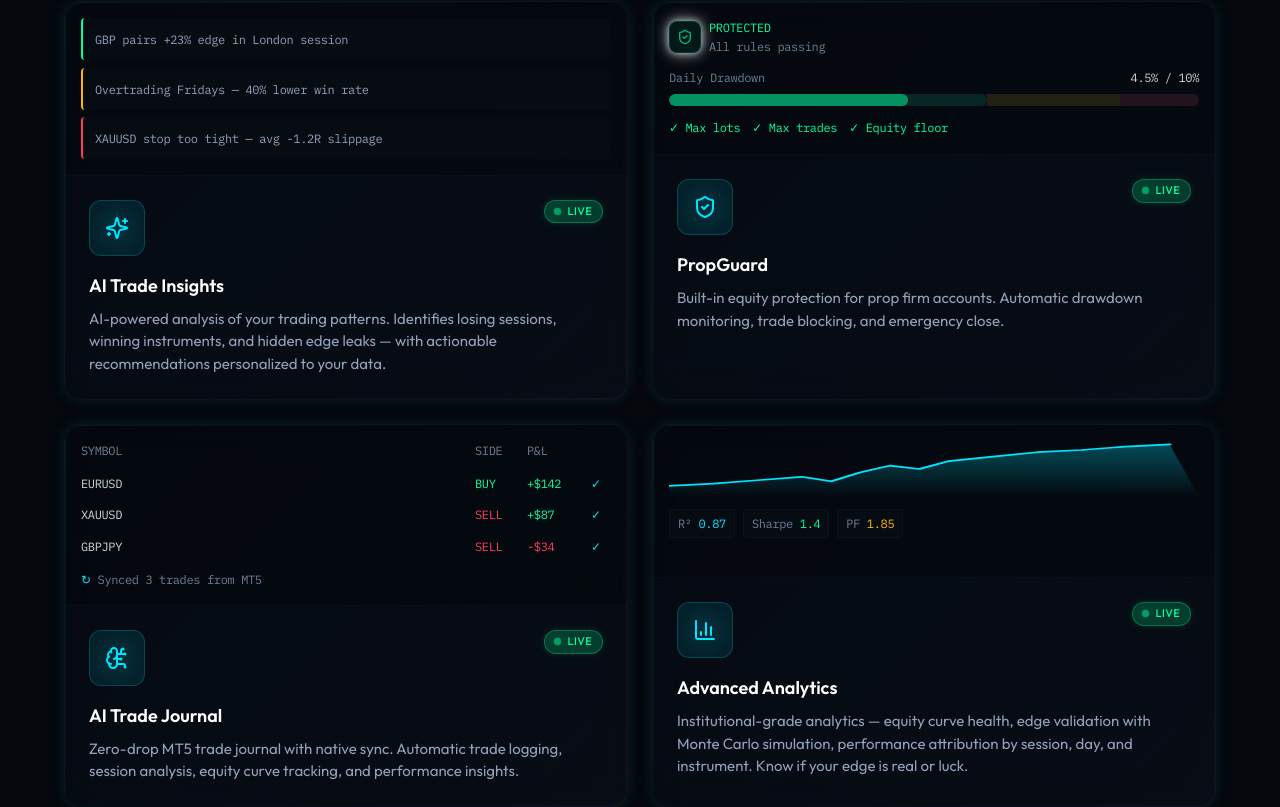
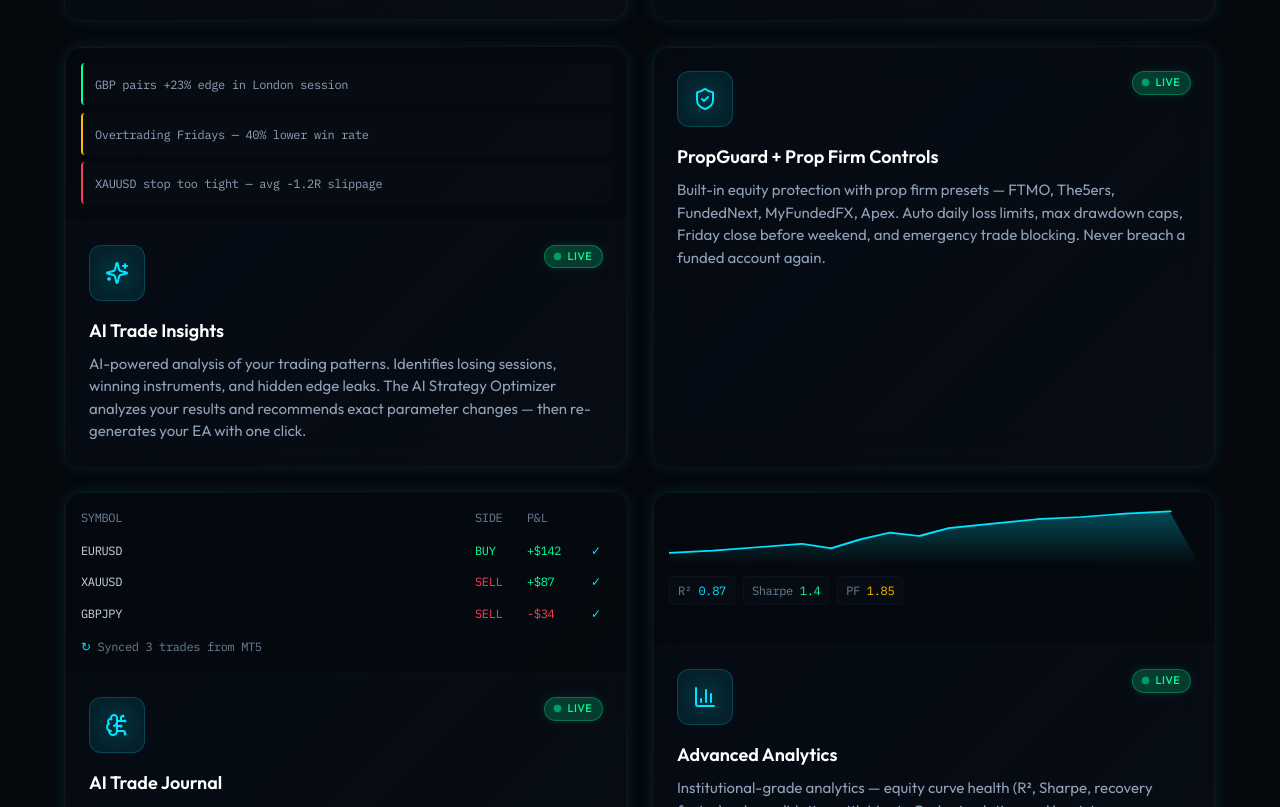
Before and after one commit to ghwmelite-dotcom/EdgeRelay, a React (Vite) app in the folder apps/web/: page / in a window 1280 px wide. Shown: the part 2233-3040 px from the top of the page. Built offline with nearby package versions, Linux system fonts and the light colour scheme.

Commit message:
feat(landing): update all sections with new features — AI optimizer, prop firm presets, multi-asset, adaptive mode, Friday close

```diff
--- a/apps/web/src/pages/LandingPage.tsx
+++ b/apps/web/src/pages/LandingPage.tsx
@@ -56,31 +56,31 @@ const ECOSYSTEM = [
   {
     icon: FlaskConical,
     title: 'Strategy Hub',
-    desc: 'Generate custom Expert Advisors from 5 battle-tested strategies. Configure parameters with sliders, get a production-ready EA with built-in risk management — no coding required.',
+    desc: '10 battle-tested strategies with AI optimization. Generate custom EAs with multi-asset trading, auto-adaptive market regime detection, GMT auto-offset, and one-click prop firm presets (FTMO, The5ers, FundedNext). AI analyzes your live trades and recommends parameter tweaks for re-generation.',
     badge: 'LIVE' as const,
   },
   {
     icon: Sparkles,
     title: 'AI Trade Insights',
-    desc: 'AI-powered analysis of your trading patterns. Identifies losing sessions, winning instruments, and hidden edge leaks — with actionable recommendations personalized to your data.',
+    desc: 'AI-powered analysis of your trading patterns. Identifies losing sessions, winning instruments, and hidden edge leaks. The AI Strategy Optimizer analyzes your results and recommends exact parameter changes — then re-generates your EA with one click.',
     badge: 'LIVE' as const,
   },
   {
     icon: ShieldCheck,
-    title: 'PropGuard',
-    desc: 'Built-in equity protection for prop firm accounts. Automatic drawdown monitoring, trade blocking, and emergency close.',
+    title: 'PropGuard + Prop Firm Controls',
+    desc: 'Built-in equity protection with prop firm presets — FTMO, The5ers, FundedNext, MyFundedFX, Apex. Auto daily loss limits, max drawdown caps, Friday close before weekend, and emergency trade blocking. Never breach a funded account again.',
     badge: 'LIVE' as const,
   },
   {
     icon: BrainCircuit,
     title: 'AI Trade Journal',
-    desc: 'Zero-drop MT5 trade journal with native sync. Automatic trade logging, session analysis, equity curve tracking, and performance insights.',
+    desc: 'Zero-drop MT5 trade journal with native sync. Automatic trade logging, session analysis, equity curve tracking, and performance insights. Every trade is tagged for AI attribution analysis.',
     badge: 'LIVE' as const,
   },
   {
     icon: BarChart3,
     title: 'Advanced Analytics',
-    desc: 'Institutional-grade analytics — equity curve health, edge validation with Monte Carlo simulation, performance attribution by session, day, and instrument. Know if your edge is real or luck.',
+    desc: 'Institutional-grade analytics — equity curve health (R\u00B2, Sharpe, recovery factor), edge validation with Monte Carlo simulation and bootstrap confidence intervals, performance attribution by session, day, and instrument. Statistical proof your edge is real.',
     badge: 'LIVE' as const,
   },
   {
@@ -93,34 +93,34 @@ const ECOSYSTEM = [
 
 const FEATURES = [
   {
-    icon: CloudOff,
-    title: 'Zero VPS Required',
-    desc: 'No servers to manage. Runs on Cloudflare\'s edge network — always on, globally distributed.',
+    icon: FlaskConical,
+    title: '10 Strategies, One Click',
+    desc: 'MA Crossover, RSI Reversion, Bollinger Squeeze, Supply & Demand, Grid Recovery, and 5 more. Generate a production EA in 30 seconds — no coding.',
+  },
+  {
+    icon: Sparkles,
+    title: 'AI Optimizes Your EA',
+    desc: 'Trade for a week, click Optimize. AI analyzes your results, recommends exact parameter changes, and re-generates a better EA. Your robot evolves.',
   },
   {
     icon: ShieldCheck,
-    title: 'PropGuard Protection',
-    desc: 'Built-in equity guard for prop firm accounts. Monitors drawdown and blocks dangerous trades.',
+    title: 'Prop Firm Presets',
+    desc: 'One-click FTMO, The5ers, FundedNext, Apex rules. Auto daily loss caps, drawdown limits, Friday close. Never breach a funded account.',
   },
   {
     icon: Store,
-    title: 'Copy Top Traders',
-    desc: 'Browse a marketplace of verified signal providers. One-click copy — their trades execute on your account automatically.',
+    title: 'Copy Verified Traders',
+    desc: 'Browse a marketplace of signal providers ranked by real, verified performance. One-click copy — their trades execute on your account automatically.',
   },
   {
-    icon: FlaskConical,
-    title: 'Generate Custom EAs',
-    desc: 'Pick a strategy, configure parameters with sliders, download a production-ready Expert Advisor. No coding required.',
+    icon: BarChart3,
+    title: 'Know If Your Edge Is Real',
+    desc: 'Monte Carlo simulation, bootstrap confidence intervals, and statistical edge validation. Not gut feeling — math.',
   },
   {
-    icon: Sparkles,
-    title: 'AI-Powered Insights',
-    desc: 'AI analyzes your trades and tells you exactly what\'s working, what\'s bleeding money, and what to change. Personalized to your data.',
-  },
-  {
-    icon: Monitor,
-    title: 'Real-time Dashboard',
-    desc: 'Live signal log, latency stats, account monitoring. See every trade as it copies.',
+    icon: CloudOff,
+    title: 'Multi-Asset, One Chart',
+    desc: 'Trade EURUSD, GBPUSD, and XAUUSD simultaneously from a single EA on any chart. Auto-adaptive mode adjusts to trending, ranging, or volatile markets.',
   },
 ];
 
@@ -128,22 +128,22 @@ const BENEFITS = [
   {
     icon: ShieldAlert,
     title: 'Built for Prop Firms',
-    desc: 'PropGuard monitors your drawdown in real-time and blocks trades that would breach your funded account rules.',
+    desc: 'One-click presets for FTMO, The5ers, FundedNext, Apex. Auto daily loss limits, max drawdown caps, and Friday close before weekend. PropGuard blocks trades that would breach your rules.',
   },
   {
     icon: Zap,
-    title: 'Edge Speed, Not Server Speed',
-    desc: "Your signals travel through Cloudflare's 300+ PoPs, not a single VPS in Virginia. Closest edge = fastest copy.",
+    title: 'AI That Makes You Better',
+    desc: 'Generate an EA, trade it, then let AI analyze your results and recommend improvements. One click to re-generate a smarter version. Your robot evolves with every trade.',
   },
   {
     icon: PackageOpen,
     title: 'Zero Infrastructure',
-    desc: 'No VPS to rent, no MT5 to keep running, no port forwarding. Install the EA, connect, done.',
+    desc: 'No VPS to rent, no coding skills needed, no port forwarding. Generate an EA in 30 seconds, install it, and start trading. Everything runs on Cloudflare\'s edge.',
   },
   {
     icon: HardDriveDownload,
-    title: 'Crash-Proof Delivery',
-    desc: 'Signals queue on the edge when your follower is offline. Reconnect and they execute in order. Nothing lost.',
+    title: 'Adapts to Any Market',
+    desc: 'Auto-adaptive mode detects trending, ranging, or volatile conditions and adjusts SL, TP, and lot size automatically. Auto GMT offset handles any broker timezone.',
   },
 ];
 
```
